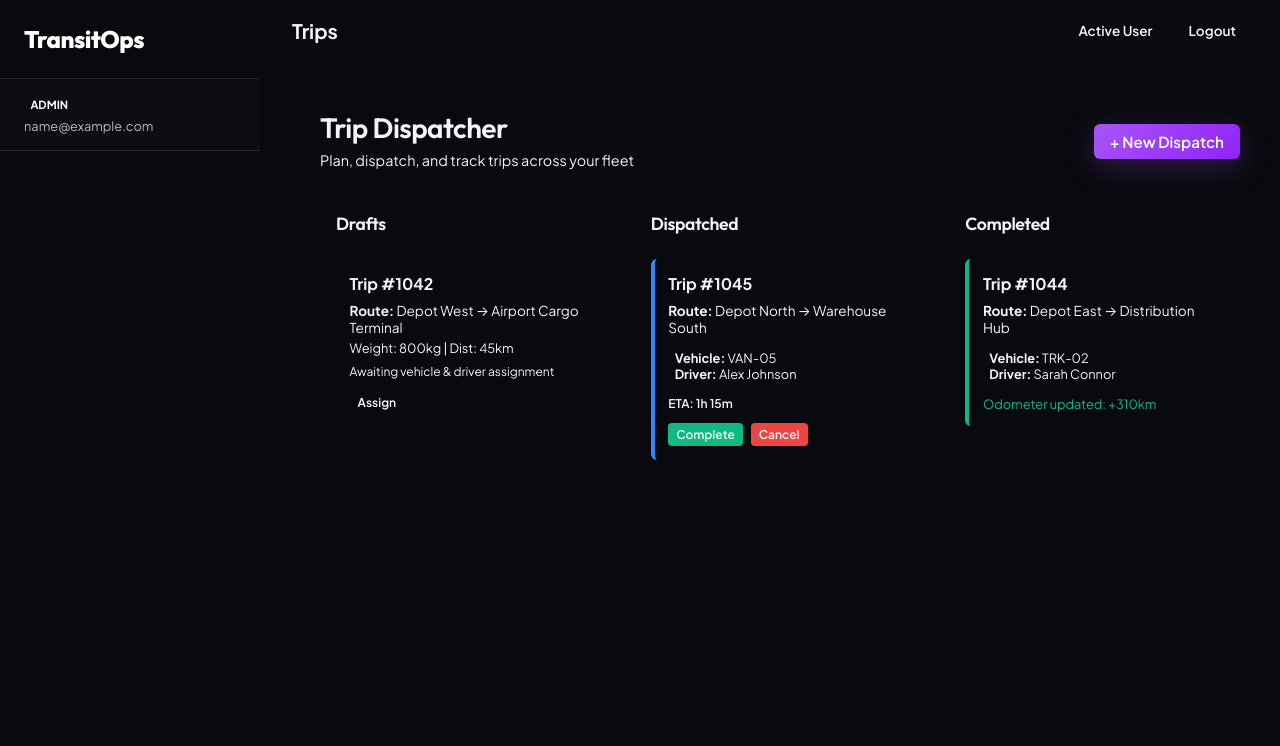
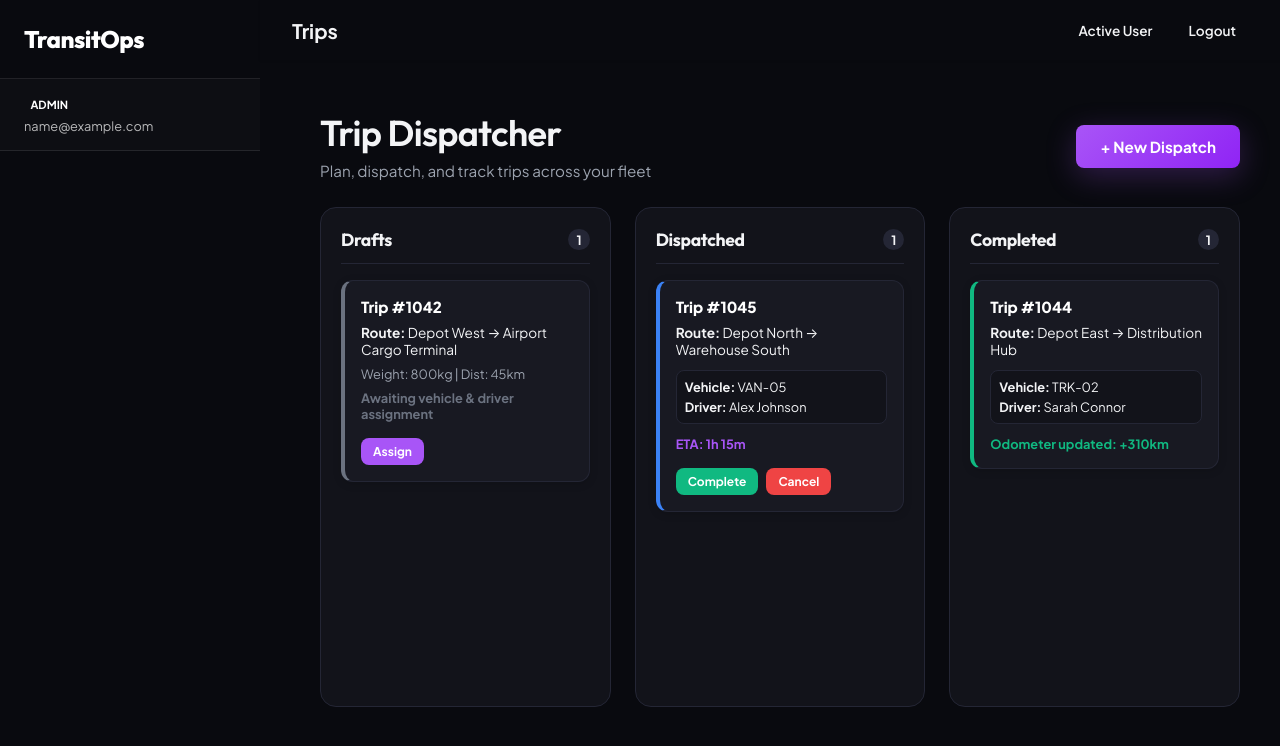
Before and after one commit to nishad-shaik/TransitOps-odoo, a Vue app in the folder frontend/: page /trips in a window 1280 px wide. Shown: the top 746 px of the page. Built offline with nearby package versions, Linux system fonts and the light colour scheme; sample sign-in values are in the browser's storage.

Commit message:
style: convert trips board layout to cleaner kanban cards

```diff
--- a/frontend/src/views/Trips.vue
+++ b/frontend/src/views/Trips.vue
@@ -1,5 +1,6 @@
 <template>
   <div class="trips-container">
+    <!-- Page Header -->
     <div class="page-header">
       <div>
         <h1>Trip Dispatcher</h1>
@@ -64,7 +65,8 @@
 
         <!-- Live Business Validation Warning -->
         <div v-if="validationError" class="validation-warning">
-          ⚠️ {{ validationError }}
+          <span class="warning-icon">⚠️</span>
+          <span>{{ validationError }}</span>
         </div>
 
         <div class="form-actions">
@@ -79,13 +81,16 @@
     <!-- Trips Dashboard / Live Board -->
     <div class="trips-board">
       <div class="board-column">
-        <h3>Drafts</h3>
+        <div class="column-header">
+          <h3>Drafts</h3>
+          <span class="column-count">{{ getTripsByStatus('Draft').length }}</span>
+        </div>
         <div class="trip-cards">
           <div v-for="t in getTripsByStatus('Draft')" :key="t.id" class="trip-card draft">
             <div class="card-title">Trip #{{ t.id }}</div>
             <div class="route-info"><strong>Route:</strong> {{ t.source }} &rarr; {{ t.destination }}</div>
             <div class="details">Weight: {{ t.cargoWeight }}kg | Dist: {{ t.plannedDistance }}km</div>
-            <div class="notes text-muted">Awaiting vehicle &amp; driver assignment</div>
+            <div class="notes font-bold text-muted">Awaiting vehicle &amp; driver assignment</div>
             <div class="actions">
               <button @click="selectForEdit(t)" class="btn-sm btn-accent">Assign</button>
             </div>
@@ -95,7 +100,10 @@
       </div>
 
       <div class="board-column">
-        <h3>Dispatched</h3>
+        <div class="column-header">
+          <h3>Dispatched</h3>
+          <span class="column-count">{{ getTripsByStatus('Dispatched').length }}</span>
+        </div>
         <div class="trip-cards">
           <div v-for="t in getTripsByStatus('Dispatched')" :key="t.id" class="trip-card dispatched">
             <div class="card-title">Trip #{{ t.id }}</div>
@@ -115,7 +123,10 @@
       </div>
 
       <div class="board-column">
-        <h3>Completed</h3>
+        <div class="column-header">
+          <h3>Completed</h3>
+          <span class="column-count">{{ getTripsByStatus('Completed').length }}</span>
+        </div>
         <div class="trip-cards">
           <div v-for="t in getTripsByStatus('Completed')" :key="t.id" class="trip-card completed">
             <div class="card-title">Trip #{{ t.id }}</div>
@@ -124,7 +135,7 @@
               <div><strong>Vehicle:</strong> {{ t.vehicle }}</div>
               <div><strong>Driver:</strong> {{ t.driver }}</div>
             </div>
-            <div class="details text-success">Odometer updated: +{{ t.plannedDistance }}km</div>
+            <div class="details text-success font-bold">Odometer updated: +{{ t.plannedDistance }}km</div>
           </div>
           <div v-if="getTripsByStatus('Completed').length === 0" class="empty-state">No completed trips.</div>
         </div>
@@ -202,11 +213,9 @@ const dispatchTrip = () => {
   trips.value.push(dispatchedRecord);
   showCreateForm.value = false;
 
-  // Simulate updating vehicle/driver to 'On Trip' (they get filtered out of the selection lists)
   availableVehicles.value.splice(selectedVehicleIndex.value, 1);
   availableDrivers.value.splice(selectedDriverIndex.value, 1);
 
-  // Reset
   selectedVehicleIndex.value = -1;
   selectedDriverIndex.value = -1;
   newTrip.source = '';
@@ -217,7 +226,6 @@ const dispatchTrip = () => {
 
 const completeTrip = (trip) => {
   trip.status = 'Completed';
-  // Re-add mock vehicle/driver to available pools
   availableVehicles.value.push({ regNo: trip.vehicle, model: 'Restored vehicle', maxLoad: trip.cargoWeight + 200 });
   availableDrivers.value.push({ name: trip.driver, licenseNo: 'MOCK-DL', safetyScore: 85 });
 };
@@ -251,23 +259,29 @@ const selectForEdit = (trip) => {
 }
 
 .page-header h1 {
+  font-size: 2.25rem;
   margin: 0;
-  font-size: 1.75rem;
-  color: var(--text-h);
 }
 
 .subtitle {
-  margin: 0.25rem 0 0 0;
-  color: var(--text);
-  font-size: 0.9rem;
+  color: var(--text-secondary);
+  font-size: 0.95rem;
+  margin-top: 0.25rem;
 }
 
-.card {
-  background-color: var(--bg);
-  border: 1px solid var(--border);
-  border-radius: 0.5rem;
-  padding: 1.25rem;
-  box-shadow: var(--shadow);
+.form-card {
+  animation: slideDown 0.3s ease-out;
+}
+
+@keyframes slideDown {
+  from {
+    opacity: 0;
+    transform: translateY(-10px);
+  }
+  to {
+    opacity: 1;
+    transform: translateY(0);
+  }
 }
 
 .form-row {
@@ -277,41 +291,18 @@ const selectForEdit = (trip) => {
   margin-bottom: 1rem;
 }
 
-.form-group {
+.validation-warning {
+  background-color: var(--danger-glow);
+  border: 1px solid rgba(239, 68, 68, 0.2);
+  color: var(--danger);
+  padding: 0.85rem 1rem;
+  border-radius: var(--border-radius-sm);
+  font-size: 0.9rem;
+  margin-bottom: 1.25rem;
   display: flex;
-  flex-direction: column;
-  gap: 0.25rem;
-}
-
-.form-group label {
-  font-size: 0.8rem;
+  align-items: center;
+  gap: 0.5rem;
   font-weight: 600;
-  color: var(--text-h);
-}
-
-.form-group input,
-.form-group select {
-  padding: 0.5rem;
-  border: 1px solid var(--border);
-  border-radius: 0.375rem;
-  background-color: var(--bg);
-  color: var(--text-h);
-  outline: none;
-}
-
-.form-group input:focus,
-.form-group select:focus {
-  border-color: var(--accent);
-}
-
-.validation-warning {
-  background-color: rgba(239, 68, 68, 0.1);
-  border: 1px solid rgba(239, 68, 68, 0.3);
-  color: #ef4444;
-  padding: 0.75rem;
-  border-radius: 0.375rem;
-  font-size: 0.85rem;
-  margin-bottom: 1rem;
 }
 
 .form-actions {
@@ -327,19 +318,37 @@ const selectForEdit = (trip) => {
 }
 
 .board-column {
-  background-color: var(--social-bg);
-  padding: 1rem;
-  border-radius: 0.5rem;
-  border: 1px solid var(--border);
-  min-height: 400px;
+  background-color: var(--panel-bg);
+  border: 1px solid var(--border-color);
+  padding: 1.25rem;
+  border-radius: var(--border-radius-lg);
+  min-height: 500px;
+  display: flex;
+  flex-direction: column;
+  gap: 1rem;
 }
 
-.board-column h3 {
-  margin: 0 0 1rem 0;
+.column-header {
+  display: flex;
+  justify-content: space-between;
+  align-items: center;
+  padding-bottom: 0.75rem;
+  border-bottom: 1px solid var(--border-color);
+}
+
+.column-header h3 {
   font-size: 1.1rem;
-  color: var(--text-h);
-  border-bottom: 2px solid var(--border);
-  padding-bottom: 0.5rem;
+  font-weight: 700;
+  margin: 0;
+}
+
+.column-count {
+  background-color: var(--border-color);
+  color: var(--text-primary);
+  padding: 0.15rem 0.5rem;
+  border-radius: 20px;
+  font-size: 0.8rem;
+  font-weight: 700;
 }
 
 .trip-cards {
@@ -349,98 +358,97 @@ const selectForEdit = (trip) => {
 }
 
 .trip-card {
-  background-color: var(--bg);
-  border: 1px solid var(--border);
-  border-radius: 0.375rem;
-  padding: 0.85rem;
-  box-shadow: var(--shadow);
+  background-color: var(--card-bg);
+  border: 1px solid var(--border-color);
+  border-radius: var(--border-radius-md);
+  padding: 1rem;
+  box-shadow: var(--shadow-sm);
+  transition: transform 0.2s ease, border-color 0.2s ease;
 }
 
-.trip-card.draft { border-left: 4px solid var(--border); }
-.trip-card.dispatched { border-left: 4px solid #3b82f6; }
-.trip-card.completed { border-left: 4px solid #10b981; }
+.trip-card:hover {
+  transform: translateY(-2px);
+  border-color: var(--border-hover);
+}
+
+.trip-card.draft { border-left: 4px solid var(--text-muted); }
+.trip-card.dispatched { border-left: 4px solid var(--info); }
+.trip-card.completed { border-left: 4px solid var(--success); }
 
 .card-title {
-  font-weight: 700;
-  color: var(--text-h);
+  font-weight: 800;
+  color: #fff;
   margin-bottom: 0.5rem;
+  font-size: 0.95rem;
 }
 
 .route-info {
   font-size: 0.85rem;
-  margin-bottom: 0.25rem;
+  color: var(--text-primary);
+  margin-bottom: 0.5rem;
 }
 
 .assignment {
   font-size: 0.8rem;
-  margin: 0.5rem 0;
-  padding: 0.4rem;
-  background-color: var(--social-bg);
-  border-radius: 0.25rem;
+  margin: 0.75rem 0;
+  padding: 0.5rem;
+  background-color: var(--panel-bg);
+  border-radius: var(--border-radius-sm);
+  border: 1px solid var(--border-color);
+  display: flex;
+  flex-direction: column;
+  gap: 0.25rem;
 }
 
 .details {
   font-size: 0.8rem;
-  color: var(--text);
+  color: var(--text-secondary);
 }
 
 .notes {
-  font-size: 0.75rem;
-  margin: 0.5rem 0;
+  font-size: 0.8rem;
+  margin-top: 0.5rem;
 }
 
-.font-bold { font-weight: 600; }
-.text-accent { color: var(--accent); }
-.text-success { color: #10b981; }
-.text-muted { color: var(--text); }
+.font-bold { font-weight: 700; }
+.text-accent { color: var(--primary); }
+.text-success { color: var(--success); }
+.text-muted { color: var(--text-muted); }
 
 .actions {
   display: flex;
   gap: 0.5rem;
-  margin-top: 0.75rem;
+  margin-top: 1rem;
 }
 
 .btn-sm {
-  padding: 0.25rem 0.5rem;
+  padding: 0.35rem 0.75rem;
   font-size: 0.75rem;
-  border-radius: 0.25rem;
+  border-radius: var(--border-radius-sm);
   border: none;
   cursor: pointer;
-  font-weight: 600;
+  font-weight: 700;
+  transition: opacity 0.2s ease;
 }
 
-.btn-sm.btn-accent { background-color: var(--accent); color: white; }
-.btn-sm.btn-success { background-color: #10b981; color: white; }
-.btn-sm.btn-danger { background-color: #ef4444; color: white; }
+.btn-sm:hover {
+  opacity: 0.9;
+}
+
+.btn-sm.btn-accent { background-color: var(--primary); color: white; }
+.btn-sm.btn-success { background-color: var(--success); color: white; }
+.btn-sm.btn-danger { background-color: var(--danger); color: white; }
 
 .empty-state {
   text-align: center;
-  color: var(--text);
+  color: var(--text-muted);
   font-size: 0.85rem;
-  padding: 2rem 0;
+  padding: 3rem 0;
+  border: 1px dashed var(--border-color);
+  border-radius: var(--border-radius-md);
 }
 
-.btn-primary {
-  padding: 0.5rem 1rem;
-  background-color: var(--accent);
-  color: white;
-  border: none;
-  border-radius: 0.375rem;
-  font-weight: 600;
-  cursor: pointer;
-}
-
-.btn-secondary {
-  padding: 0.5rem 1rem;
-  background-color: var(--bg);
-  border: 1px solid var(--border);
-  color: var(--text-h);
-  border-radius: 0.375rem;
-  font-weight: 600;
-  cursor: pointer;
-}
-
-@media (max-width: 768px) {
+@media (max-width: 950px) {
   .trips-board {
     grid-template-columns: 1fr;
   }
```
